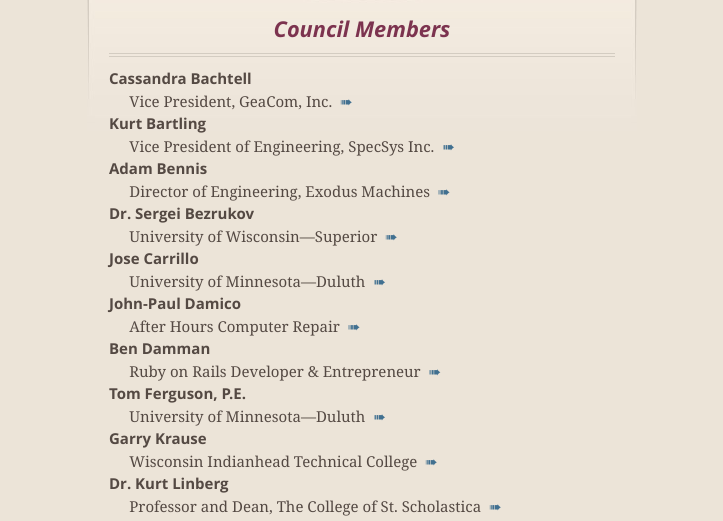
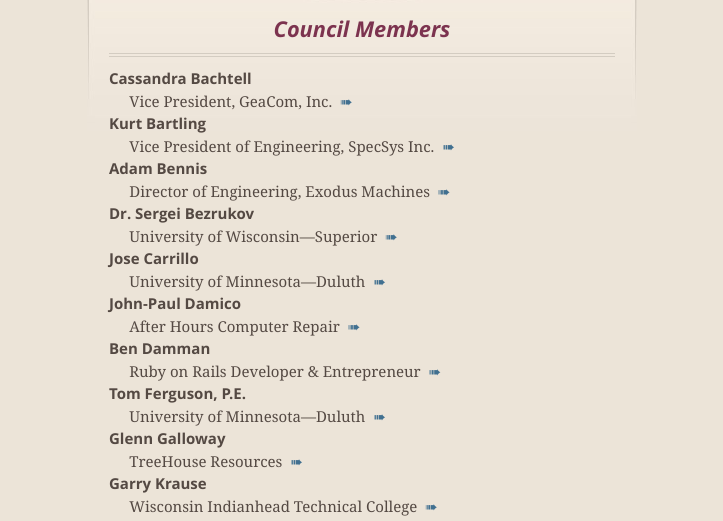
Before and after one commit to twinports/science-tech-council-site, a plain HTML site: page index.html in a window 1280 px wide. Shown: the part 232-753 px from the top of the page, without its empty margins (278-1001 px from the left). Drawn offline with nearby package versions, Linux system fonts and the light colour scheme.

Commit message:
Added Glenn Galloway

```diff
--- a/index.html
+++ b/index.html
@@ -84,6 +84,11 @@
             <dd>
               University of Minnesota&mdash;Duluth
               <a href="http://www.d.umn.edu/~tferguso/" target="_blank">&nbsp;&#x27A0;</a>
+            </dd>
+          <dt>Glenn Galloway</dt>
+            <dd>
+              TreeHouse Resources
+              <a href="http://www.linkedin.com/in/glenngalloway" target="_blank">&nbsp;&#x27A0;</a>
             </dd>
           <dt>Garry Krause</dt>
             <dd>
```
